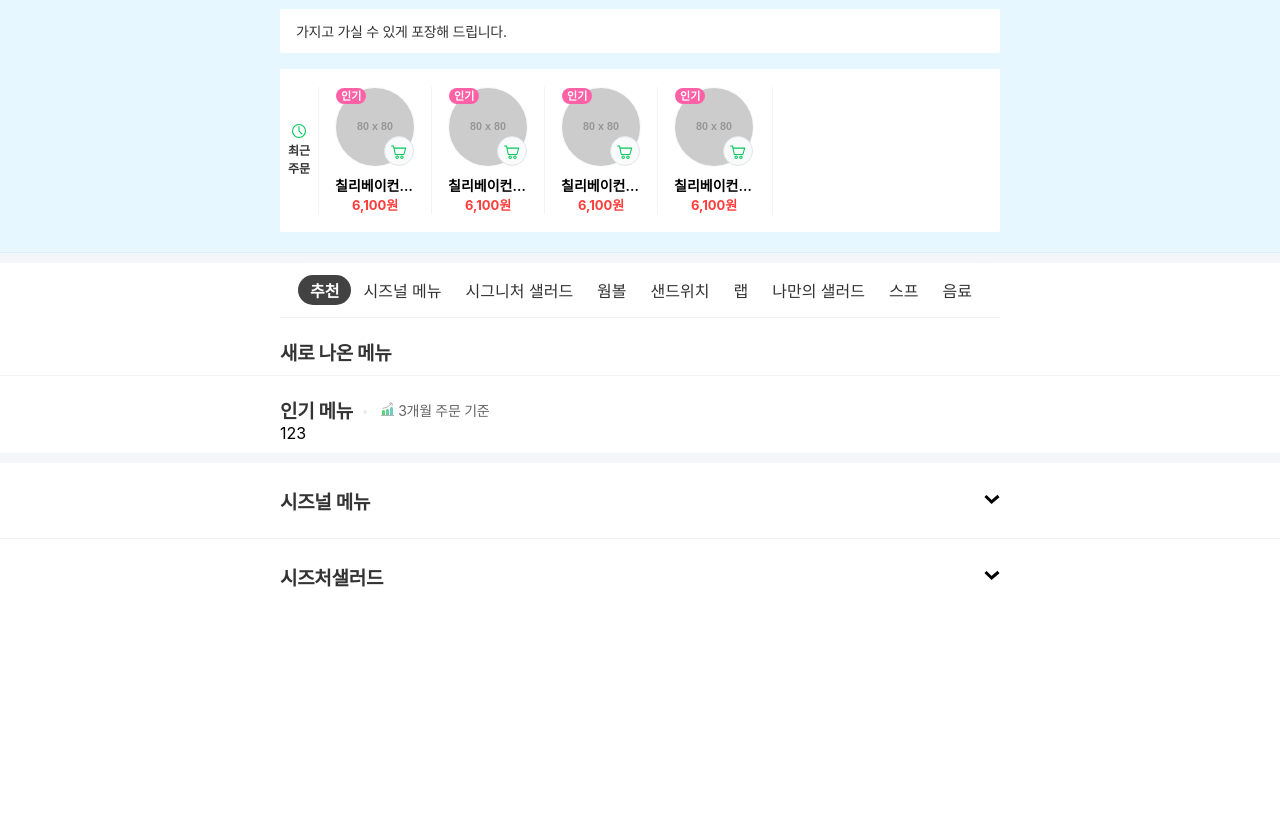
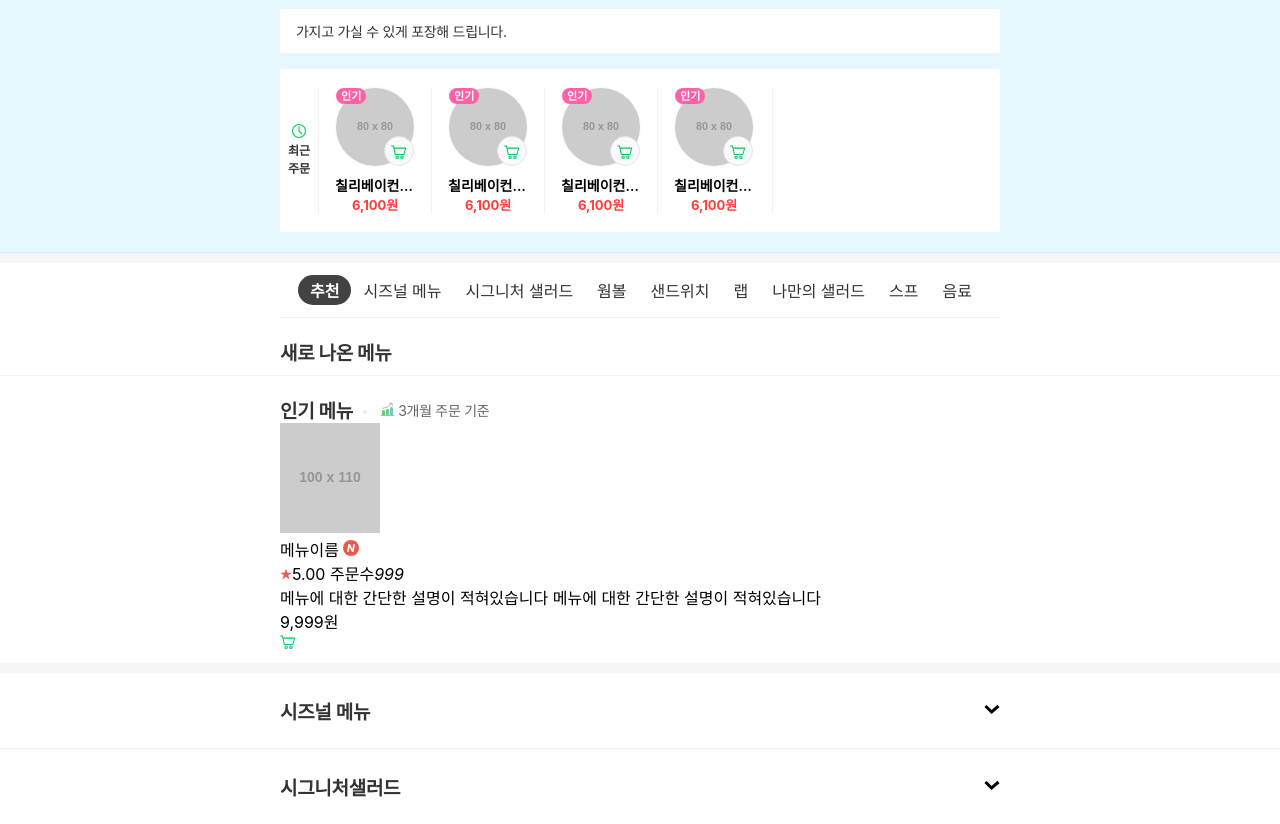
Before and after one commit to NewBean0312/order-page-code, a plain HTML site: page docs/index.html in a window 1280 px wide. Shown: the part 191-1015 px from the top of the page. Before the commit the page ends 805 px from the top, so only its background shows below. Drawn offline with Linux system fonts and the light colour scheme; placeholder pictures from the web are drawn by us.

Commit message:
메뉴 아이템 영역 작업 1

```diff
--- a/docs/index.html
+++ b/docs/index.html
@@ -254,7 +254,40 @@
             </div>
           </div>
           <ul class="menu-list">
-            <li class="menu-item">123</li>
+            <li class="menu-item">
+              <a href="#none" class="menu-detail">
+                <div class="menu-img-area">
+                  <img
+                    src="https://via.placeholder.com/100x110/ffffff/000000"
+                    alt="{메뉴명}"
+                    class="menu-img"
+                    width="100"
+                    height="110"
+                  />
+                </div>
+                <div class="menu-info-area">
+                  <p class="menu-name-group">
+                    <span class="menu-name">메뉴이름</span>
+                    <img
+                      src="../assets/images/ico-new.svg"
+                      alt="new"
+                      class="ico-new"
+                    />
+                  </p>
+                  <div class="menu-order-group">
+                    <span class="menu-grade">
+                      <img src="../assets/images/ico-star.svg" alt="" />5.00
+                    </span>
+                    <span class="menu-number-of-order">주문수<em>999</em></span>
+                    <p class="menu-desc">메뉴에 대한 간단한 설명이 적혀있습니다 메뉴에 대한 간단한 설명이 적혀있습니다</p>
+                    <p class="menu-price">9,999원</p>
+                  </div>
+                </div>
+              </a>
+              <a href="#none" class="btn-cart">
+                <img src="../assets/images/ico-cart.svg" alt="주문하기" />
+              </a>
+            </li>
           </ul>
         </div>
       </div>
@@ -278,7 +311,7 @@
       <div class="menu-list-area is-closed">
         <div class="common-inner">
           <div class="menu-category">
-            <p class="title">시즈처샐러드</p>
+            <p class="title">시그니처샐러드</p>
             <button class="btn-toggle">
               <img
                 class="ico-arrow"
```
